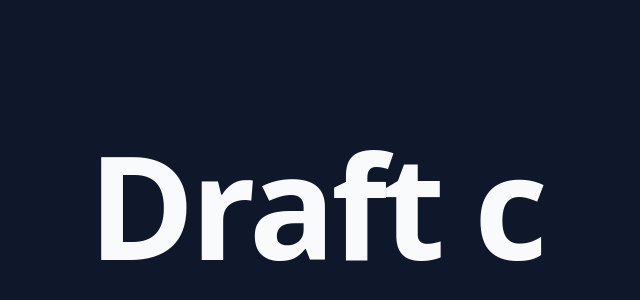
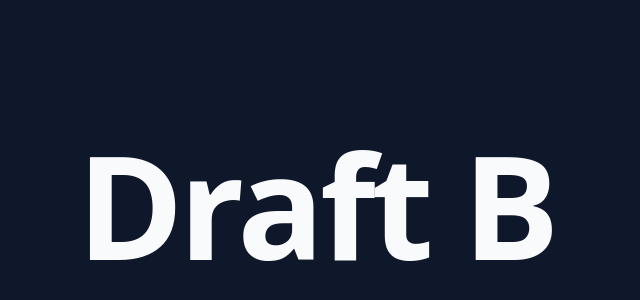
Before and after one commit to javier-santai/Version-1-Page, a plain HTML site: page index.html in a window 1280 px wide. Shown: the part 196-496 px from the top of the page, without its empty margins (324-964 px from the left). Drawn offline with Linux system fonts and the light colour scheme.

```diff
--- a/index.html
+++ b/index.html
@@ -3,7 +3,7 @@
 <head>
   <meta charset="UTF-8">
   <meta name="viewport" content="width=device-width, initial-scale=1.0">
-  <title>Draft c</title>
+  <title>Draft B</title>
   <style>
     html, body {
       height: 100%;
@@ -30,6 +30,6 @@
   </style>
 </head>
 <body>
-  <h1>Draft c</h1>
+  <h1>Draft B</h1>
 </body>
 </html>
```
